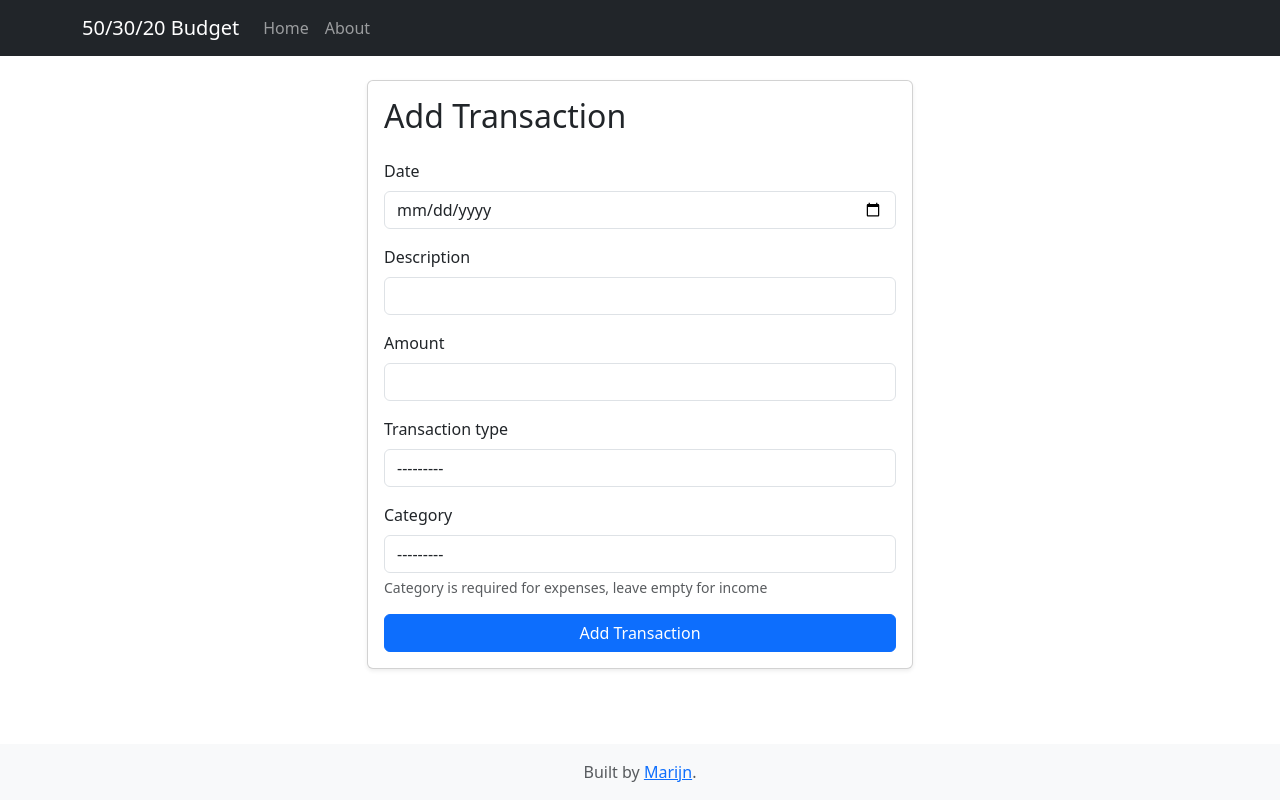
After one commit to MarijnSt/budget-app, a Django app: page /transactions/add/ in a window 1280 px wide. The commit adds this page. Run offline with Django 5.2, Linux system fonts and the light colour scheme; some libraries are stand-ins or nearby versions.

Commit message:
feat: create form to add transaction

```diff
--- a/config/settings.py
+++ b/config/settings.py
@@ -39,6 +39,7 @@ INSTALLED_APPS = [
     "django.contrib.staticfiles",
     "core",
     "transactions",
+    "widget_tweaks",
 ]
 
 MIDDLEWARE = [
--- a/config/urls.py
+++ b/config/urls.py
@@ -21,4 +21,5 @@ from django.urls import path, include
 urlpatterns = [
     path('admin/', admin.site.urls),
     path('', include('core.urls')),
+    path('transactions/', include('transactions.urls')),
 ]
--- a/core/templates/core/home.html
+++ b/core/templates/core/home.html
@@ -12,12 +12,12 @@
 
             <div class="row mt-5 justify-content-center">
                 <div class="col-auto">
-                    <a href="#" class="btn btn-outline-success px-4 py-2 mx-2">
+                    <a href="{% url 'transactions:add' %}?type=income" class="btn btn-outline-success px-4 py-2 mx-2">
                         Add Income
                     </a>
                 </div>
                 <div class="col-auto">
-                    <a href="#" class="btn btn-outline-danger px-4 py-2 mx-2">
+                    <a href="{% url 'transactions:add' %}?type=expense" class="btn btn-outline-danger px-4 py-2 mx-2">
                         Add Expense
                     </a>
                 </div>
--- a/requirements.txt
+++ b/requirements.txt
@@ -1,3 +1,4 @@
 asgiref==3.8.1
 Django==5.1.4
+django-widget-tweaks==1.5.0
 sqlparse==0.5.3
--- /dev/null
+++ b/transactions/forms.py
@@ -0,0 +1,18 @@
+from django import forms
+from .models import Transaction
+
+class TransactionForm(forms.ModelForm):
+    class Meta:
+        model = Transaction
+        fields = ['date', 'description', 'amount', 'transaction_type', 'category']
+        widgets = {
+            'date': forms.DateInput(attrs={'type': 'date'}),
+        }
+
+    def __init__(self, *args, **kwargs):
+        super().__init__(*args, **kwargs)
+        # Make all fields required by default
+        for field in self.fields.values():
+            field.required = True
+        # Make category optional (will be validated in model)
+        self.fields['category'].required = False
--- /dev/null
+++ b/transactions/templates/transactions/transaction_form.html
@@ -0,0 +1,32 @@
+{% extends 'core/base.html' %}
+{% load widget_tweaks %}
+
+{% block title %}Add Transaction{% endblock %}
+
+{% block content %}
+<div class="row">
+    <div class="col-md-6 offset-md-3">
+        <div class="card shadow-sm">
+            <div class="card-body">
+                <h2 class="card-title mb-4">Add Transaction</h2>
+                <form method="post">
+                    {% csrf_token %}
+                    {% for field in form %}
+                    <div class="mb-3">
+                        <label for="{{ field.id_for_label }}" class="form-label">{{ field.label }}</label>
+                        {{ field.errors }}
+                        {{ field|add_class:"form-control" }}
+                        {% if field.help_text %}
+                        <div class="form-text">{{ field.help_text }}</div>
+                        {% endif %}
+                    </div>
+                    {% endfor %}
+                    <div class="d-grid">
+                        <button type="submit" class="btn btn-primary">Add Transaction</button>
+                    </div>
+                </form>
+            </div>
+        </div>
+    </div>
+</div>
+{% endblock %}
--- /dev/null
+++ b/transactions/urls.py
@@ -0,0 +1,8 @@
+from django.urls import path
+from . import views
+
+app_name = 'transactions'
+
+urlpatterns = [
+    path('add/', views.TransactionCreateView.as_view(), name='add'),
+]
--- a/transactions/views.py
+++ b/transactions/views.py
@@ -1,3 +1,19 @@
 from django.shortcuts import render
+from django.views.generic.edit import CreateView
+from django.urls import reverse_lazy
+from .models import Transaction
+from .forms import TransactionForm
+from .constants import TransactionType
 
-# Create your views here.
+class TransactionCreateView(CreateView):
+    model = Transaction
+    form_class = TransactionForm
+    template_name = 'transactions/transaction_form.html'
+    success_url = reverse_lazy('core:home')
+
+    def get_initial(self):
+        initial = super().get_initial()
+        transaction_type = self.request.GET.get('type')
+        if transaction_type in [TransactionType.INCOME.value, TransactionType.EXPENSE.value]:
+            initial['transaction_type'] = transaction_type
+        return initial
```
Also changed, not shown: transactions/migrations/0001_initial.py (added).
